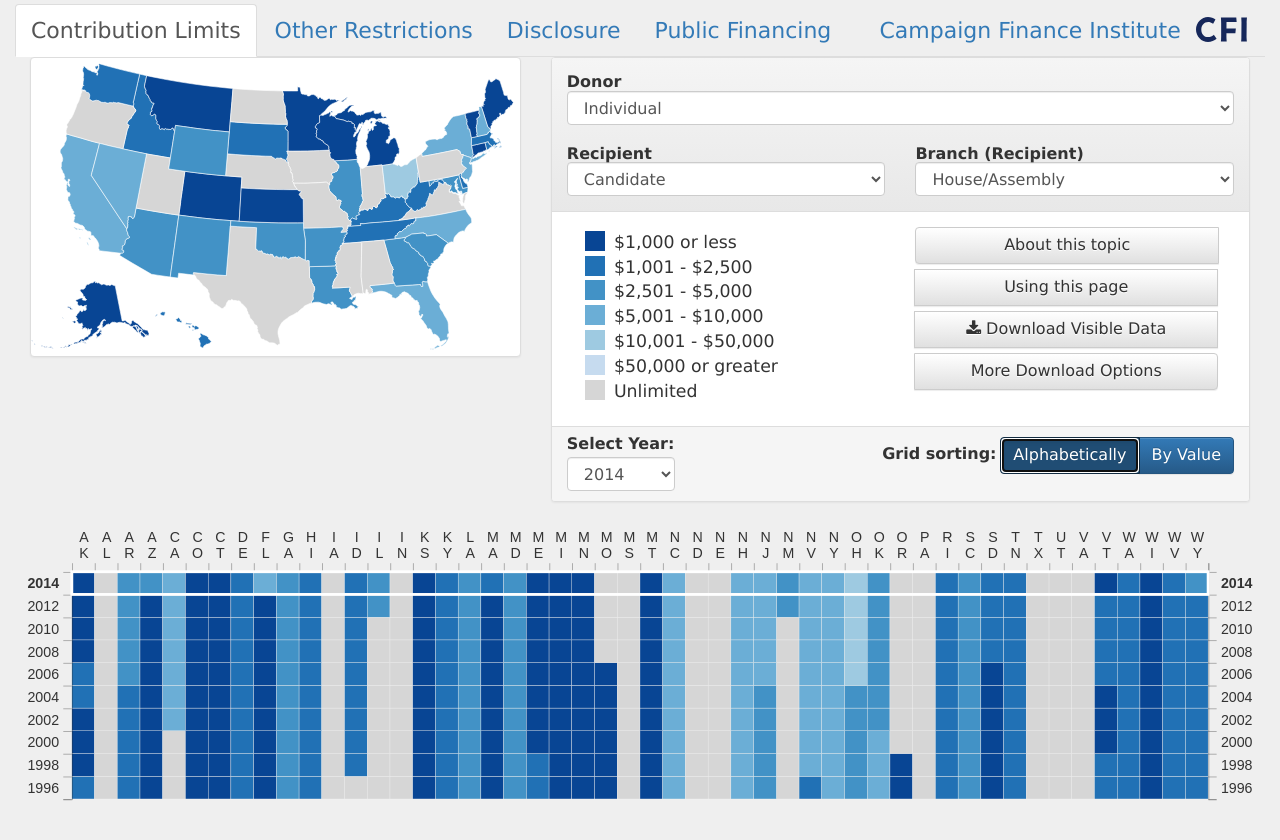
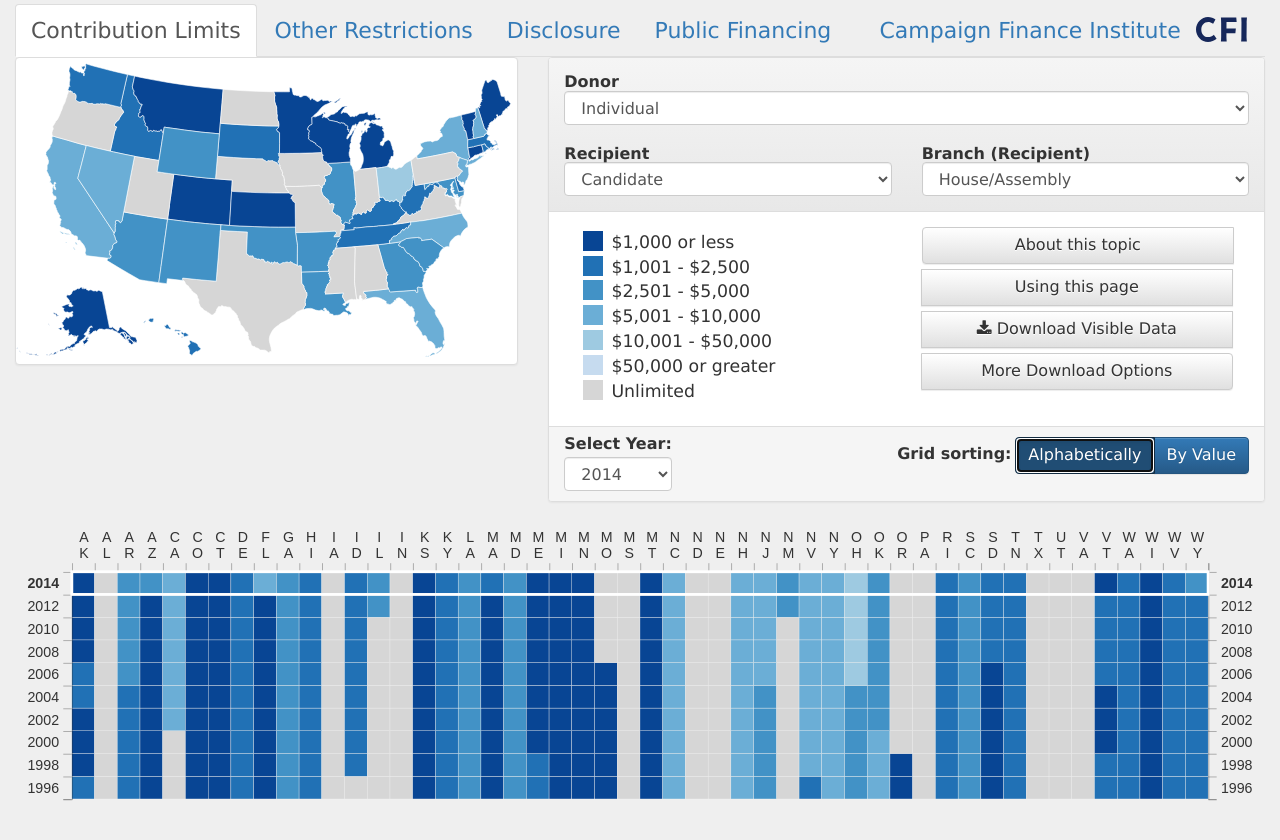
Before and after one commit to cfinst/cfinst.github.io, a Jekyll site: the page built from index.md, in a window 1280 px wide. Shown: the top 840 px of the page. Built offline with Jekyll 4.4.1, drawn with Linux system fonts in a browser that asks for light colours.

Commit message:
Align map with left of tabs

```diff
--- a/_sass/_vis.scss
+++ b/_sass/_vis.scss
@@ -60,6 +60,10 @@
     fill: black;
     font-size: 3rem;
     text-anchor: middle;
+}
+#meta {
+    padding-left: 0px;
+    padding-right: 0px;
 }
 #meta .panel-heading {
     padding-bottom: 0px;
```
